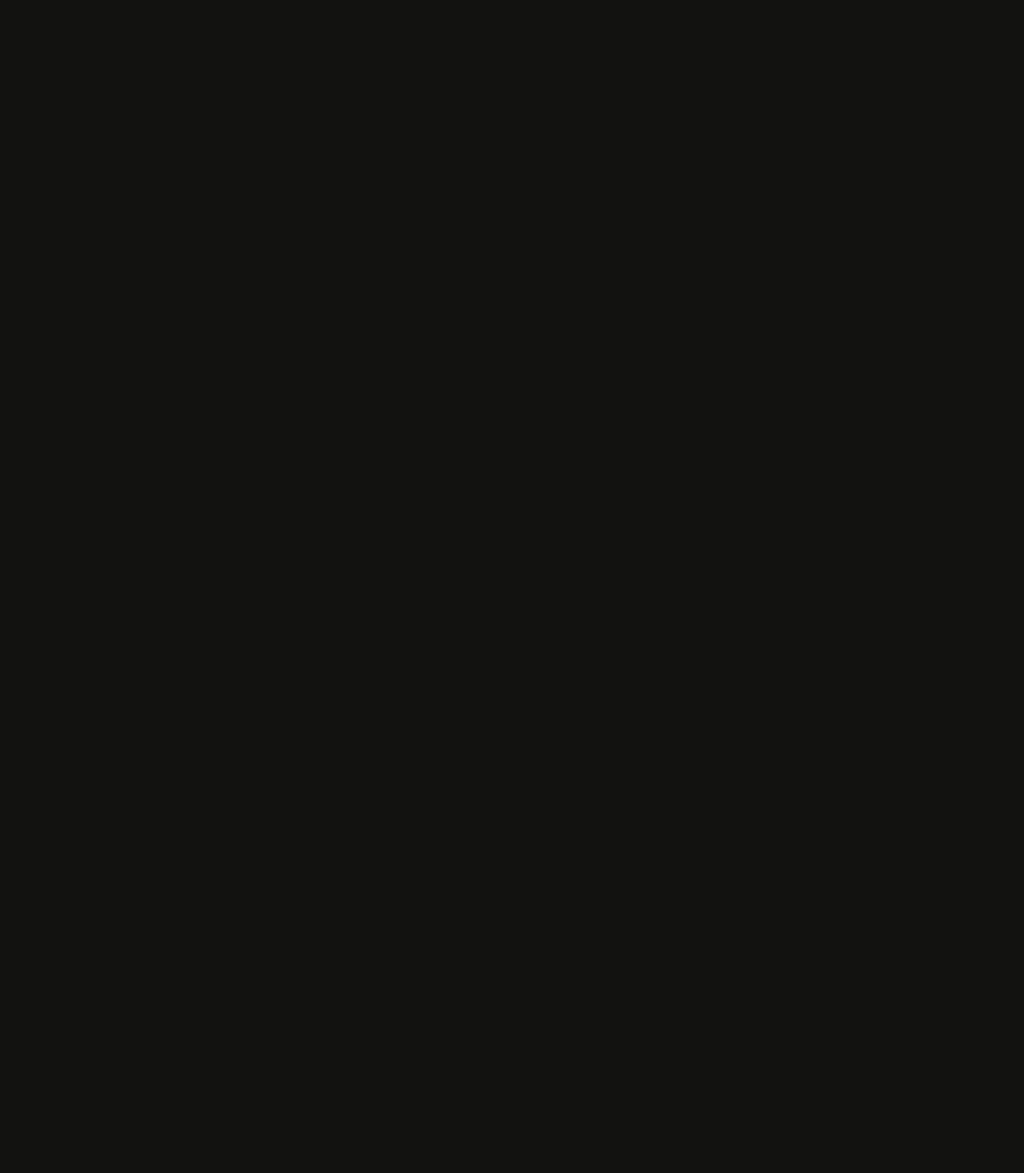
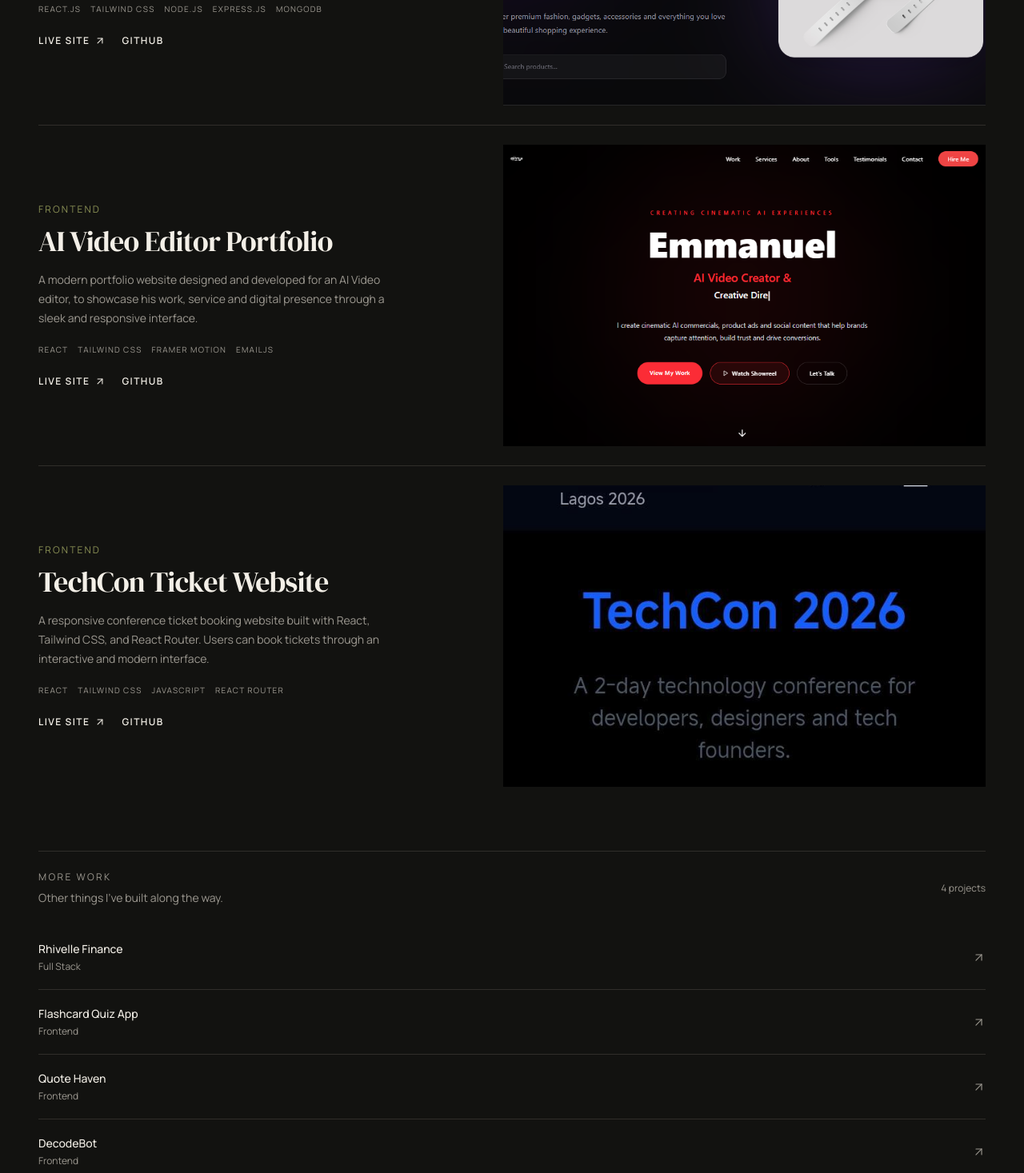
Before and after one commit to adeoyerihanat6-prog/RihannahCodes_Portfolio, a React (Vite) app: page / in a window 1280 px wide. Shown: the part 1330-2797 px from the top of the page at 80% size. Before the commit the page ends 800 px from the top, so only its background shows below. Built offline with nearby package versions, Linux system fonts and the light colour scheme.

Commit message:
add curated work section

```diff
--- /dev/null
+++ b/src/components/Work.jsx
@@ -0,0 +1,192 @@
+import { motion } from "framer-motion";
+import { ArrowUpRight } from "lucide-react";
+import PROJECTS_DATA from "../data/projects";
+
+function Work() {
+  const featuredProjects = PROJECTS_DATA.slice(0, 3);
+
+  return (
+    <section
+      id="work"
+      className="px-5 py-20 sm:px-8 lg:px-12 lg:py-28"
+    >
+      <div className="mx-auto max-w-7xl">
+        {/* Section heading */}
+        <motion.div
+          initial={{ opacity: 0, y: 20 }}
+          whileInView={{ opacity: 1, y: 0 }}
+          viewport={{ once: true, amount: 0.3 }}
+          transition={{ duration: 0.7 }}
+          className="mb-12 flex flex-col gap-5 sm:flex-row sm:items-end sm:justify-between"
+        >
+          <div>
+            <p className="mb-3 text-xs font-semibold uppercase tracking-[0.25em] text-[var(--accent-light)]">
+              Selected Work
+            </p>
+
+            <h2 className="font-serif text-5xl leading-none tracking-[-0.035em] text-[var(--foreground)] sm:text-6xl lg:text-7xl">
+              Things I've built.
+            </h2>
+          </div>
+
+          <p className="max-w-xs text-sm leading-6 text-[var(--muted)]">
+            A selection of projects I've designed, developed, and brought
+            to life across the web.
+          </p>
+        </motion.div>
+
+        {/* Featured projects */}
+        <div className="space-y-6">
+          {featuredProjects.map((project, index) => (
+            <motion.article
+              key={project.id}
+              initial={{ opacity: 0, y: 30 }}
+              whileInView={{ opacity: 1, y: 0 }}
+              viewport={{ once: true, amount: 0.15 }}
+              transition={{
+                duration: 0.7,
+                delay: index * 0.1,
+              }}
+              className="group border-t border-[var(--border)] pt-6"
+            >
+              <div className="grid gap-8 lg:grid-cols-[1fr_1.1fr] lg:items-center">
+                {/* Project information */}
+                <div>
+                  <p className="mb-3 text-xs uppercase tracking-[0.18em] text-[var(--accent-light)]">
+                    {project.category}
+                  </p>
+
+                  <h3 className="font-serif text-3xl tracking-[-0.02em] text-[var(--foreground)] sm:text-4xl">
+                    {project.title}
+                  </h3>
+
+                  <p className="mt-4 max-w-md text-sm leading-6 text-[var(--muted)]">
+                    {project.description}
+                  </p>
+
+                  {/* Technologies */}
+                  <div className="mt-5 flex flex-wrap gap-x-3 gap-y-2">
+                    {project.technologies.slice(0, 5).map((tech) => (
+                      <span
+                        key={tech}
+                        className="text-[10px] uppercase tracking-[0.12em] text-[var(--muted)]"
+                      >
+                        {tech}
+                      </span>
+                    ))}
+                  </div>
+
+                  {/* Links */}
+                  <div className="mt-6 flex items-center gap-5">
+                    <a
+                      href={project.demoUrl}
+                      target="_blank"
+                      rel="noreferrer"
+                      className="group/link flex items-center gap-1.5 text-xs font-semibold uppercase tracking-[0.12em] text-[var(--foreground)]"
+                    >
+                      Live site
+
+                      <ArrowUpRight
+                        size={14}
+                        strokeWidth={1.8}
+                        className="transition-transform duration-300 group-hover/link:-translate-y-0.5 group-hover/link:translate-x-0.5"
+                      />
+                    </a>
+
+                    <a
+                      href={project.githubUrl}
+                      target="_blank"
+                      rel="noreferrer"
+                      className="text-xs font-semibold uppercase tracking-[0.12em] text-[var(--muted)] transition-colors duration-300 hover:text-[var(--foreground)]"
+                    >
+                      GitHub
+                    </a>
+                  </div>
+                </div>
+
+                {/* Image */}
+                <motion.a
+                  href={project.demoUrl}
+                  target="_blank"
+                  rel="noreferrer"
+                  whileHover={{ y: -5 }}
+                  transition={{ duration: 0.3 }}
+                  className="relative block overflow-hidden bg-[var(--surface)]"
+                >
+                  <div className="aspect-[16/10] overflow-hidden">
+                    <img
+                      src={project.image}
+                      alt={`${project.title} project screenshot`}
+                      className="h-full w-full object-cover transition-transform duration-700 ease-out group-hover:scale-[1.025]"
+                    />
+                  </div>
+
+                  <div className="pointer-events-none absolute inset-0 bg-black/0 transition-colors duration-500 group-hover:bg-black/5" />
+                </motion.a>
+              </div>
+            </motion.article>
+          ))}
+        </div>
+
+        {/* Remaining projects */}
+        {PROJECTS_DATA.length > 3 && (
+          <motion.div
+            initial={{ opacity: 0 }}
+            whileInView={{ opacity: 1 }}
+            viewport={{ once: true }}
+            transition={{ duration: 0.7 }}
+            className="mt-20 border-t border-[var(--border)]"
+          >
+            <div className="flex items-center justify-between py-6">
+              <div>
+                <p className="text-xs uppercase tracking-[0.2em] text-[var(--muted)]">
+                  More work
+                </p>
+
+                <p className="mt-2 text-sm text-[var(--muted)]">
+                  Other things I've built along the way.
+                </p>
+              </div>
+
+              <span className="text-xs text-[var(--muted)]">
+                {PROJECTS_DATA.length - 3} projects
+              </span>
+            </div>
+
+            <div className="divide-y divide-[var(--border)] border-b border-[var(--border)]">
+              {PROJECTS_DATA.slice(3).map((project) => (
+                <motion.a
+                  key={project.id}
+                  href={project.demoUrl}
+                  target="_blank"
+                  rel="noreferrer"
+                  whileHover={{ x: 6 }}
+                  transition={{ duration: 0.25 }}
+                  className="group flex items-center justify-between py-5"
+                >
+                  <div>
+                    <h3 className="text-sm font-medium text-[var(--foreground)]">
+                      {project.title}
+                    </h3>
+
+                    <p className="mt-1 text-xs text-[var(--muted)]">
+                      {project.category}
+                    </p>
+                  </div>
+
+                  <ArrowUpRight
+                    size={17}
+                    strokeWidth={1.6}
+                    className="text-[var(--muted)] transition-all duration-300 group-hover:-translate-y-0.5 group-hover:translate-x-0.5 group-hover:text-[var(--foreground)]"
+                  />
+                </motion.a>
+              ))}
+            </div>
+          </motion.div>
+        )}
+      </div>
+    </section>
+  );
+}
+
+export default Work;
--- a/src/pages/Home.jsx
+++ b/src/pages/Home.jsx
@@ -1,5 +1,6 @@
 import { motion } from "framer-motion";
 import { ArrowDown, ArrowUpRight } from "lucide-react";
+import Work from "../components/Work";
 
 function Home() {
   return (
@@ -87,6 +88,7 @@
           </motion.div>
         </div>
       </section>
+      <Work/>
     </main>
   );
 }
```
Also changed, not shown: src/data/projects.js (+7 -7 lines).
